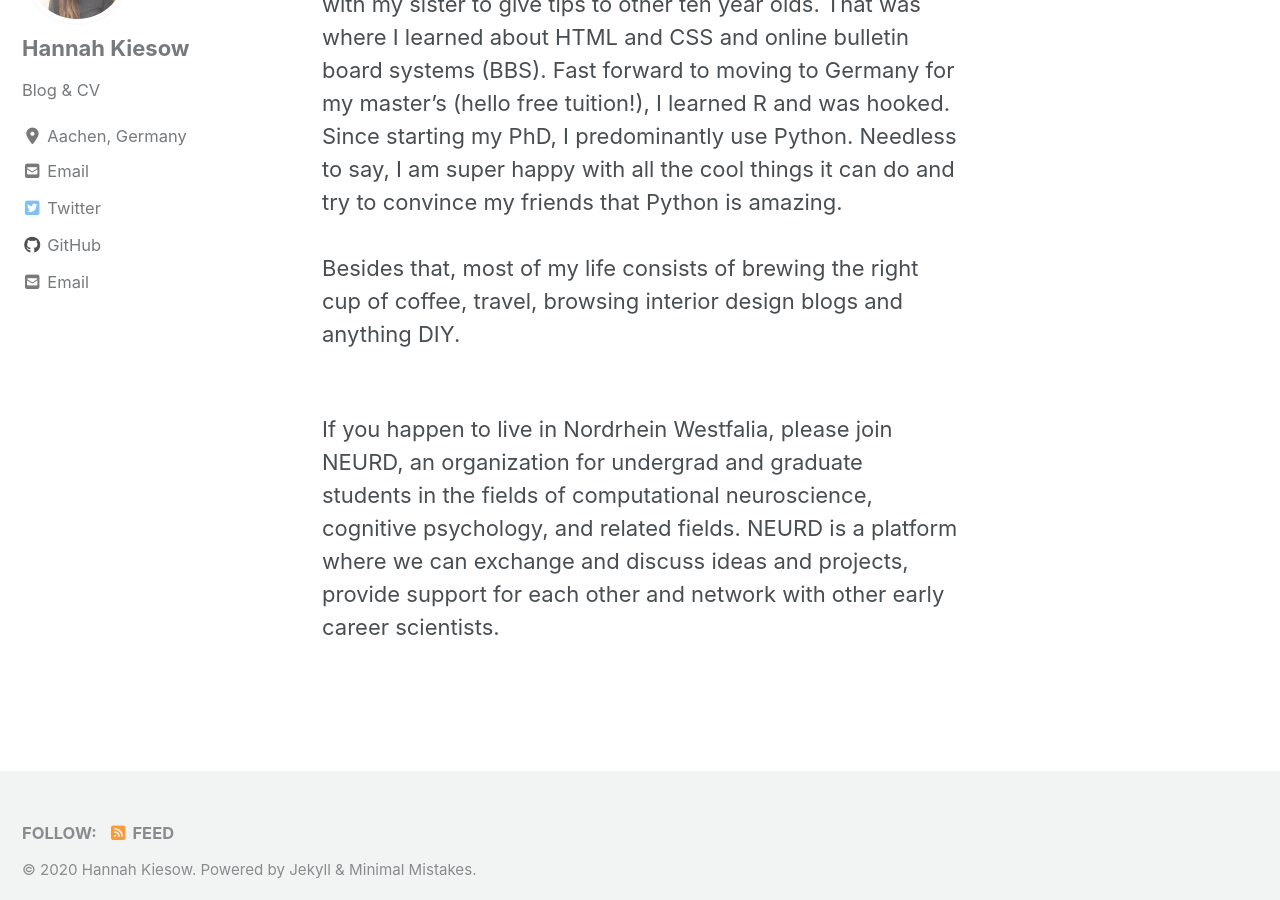
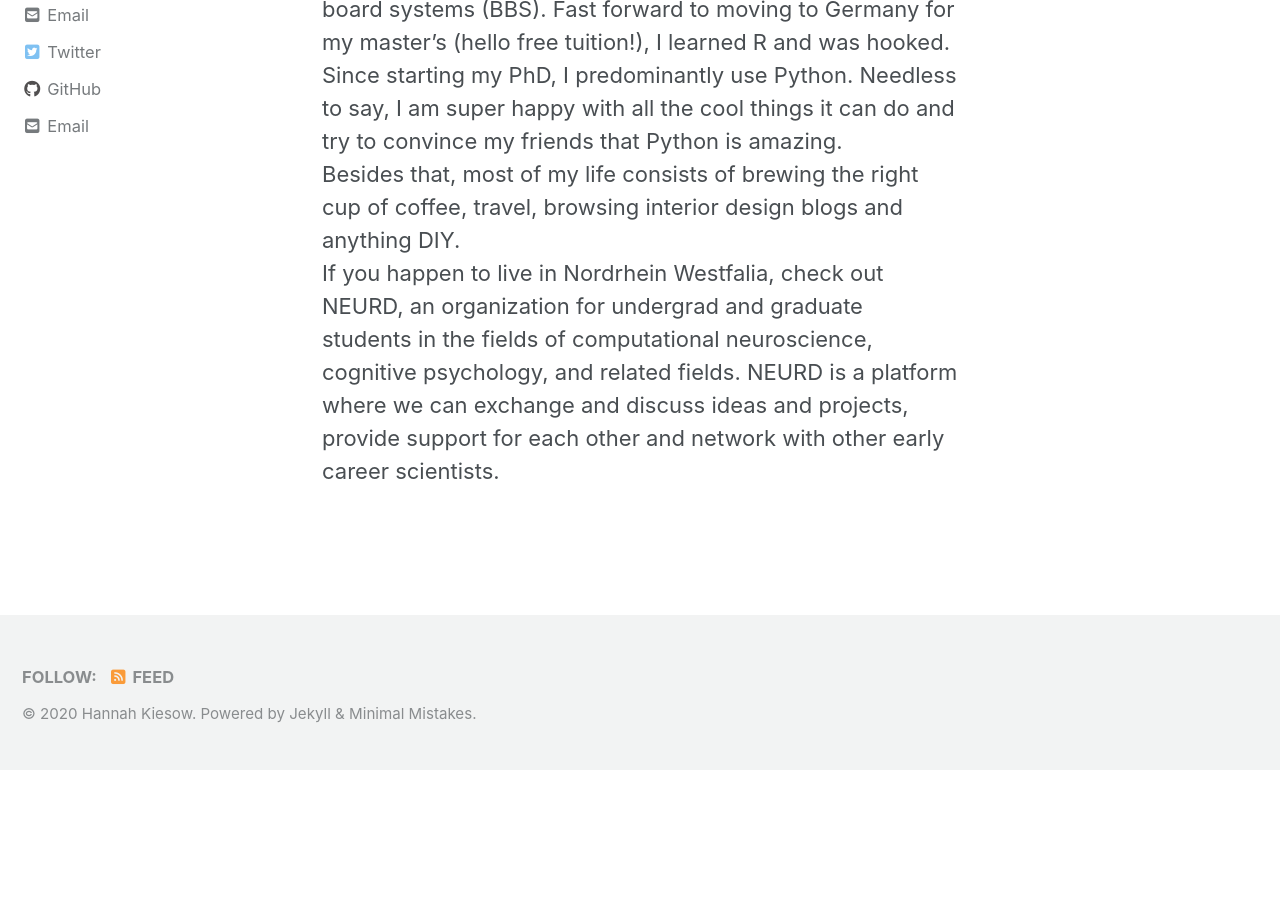
Before and after one commit to hannahkiesow/hannahkiesow.github.io, a Jekyll site: the page built from _pages/about.md, in a window 1280 px wide and 900 px high, scrolled down 566 px. Built offline with Jekyll 4.4.1, drawn with Linux system fonts in a browser that asks for light colours; cached includes are drawn as plain includes; nearby versions of some CDN libraries; after the commit the page ends 1336 px from its top, so only the background shows below that.

Commit message:
fixed spacing between paragraphs on about page

```diff
--- a/_pages/about.md
+++ b/_pages/about.md
@@ -7,13 +7,8 @@
 
 I am a California native, born and raised in San Diego. I am currently a PhD student in computational neuroscience working in the department of psychosomatics, psychotherapy and psychiatry at the university hospital at RWTH Aachen University in Aachen, Germany.
 <br>
-<br>
-
 I am super interested in anything brain-related and learning more about data-driven methods. I currently focus on Bayesian probabilistic modelling and machine learning. I first dabbled in programming at ten years old when left alone to my own advances, created a rudimentary pokemon website with my sister to give tips to other ten year olds. That was where I learned about HTML and CSS and online bulletin board systems (BBS). Fast forward to moving to Germany for my master's (hello free tuition!), I learned R and was hooked. Since starting my PhD, I predominantly use Python. Needless to say, I am super happy with all the cool things it can do and try to convince my friends that Python is amazing.
-<br>
 <br>
 Besides that, most of my life consists of brewing the right cup of coffee, travel, browsing interior design blogs and anything DIY.
 <br>
-<br>
-
-If you happen to live in Nordrhein Westfalia, please join NEURD, an organization for undergrad and graduate students in the fields of computational neuroscience, cognitive psychology, and related fields. NEURD is a platform where we can exchange and discuss ideas and projects, provide support for each other and network with other early career scientists.
+If you happen to live in Nordrhein Westfalia, check out NEURD, an organization for undergrad and graduate students in the fields of computational neuroscience, cognitive psychology, and related fields. NEURD is a platform where we can exchange and discuss ideas and projects, provide support for each other and network with other early career scientists.
```
